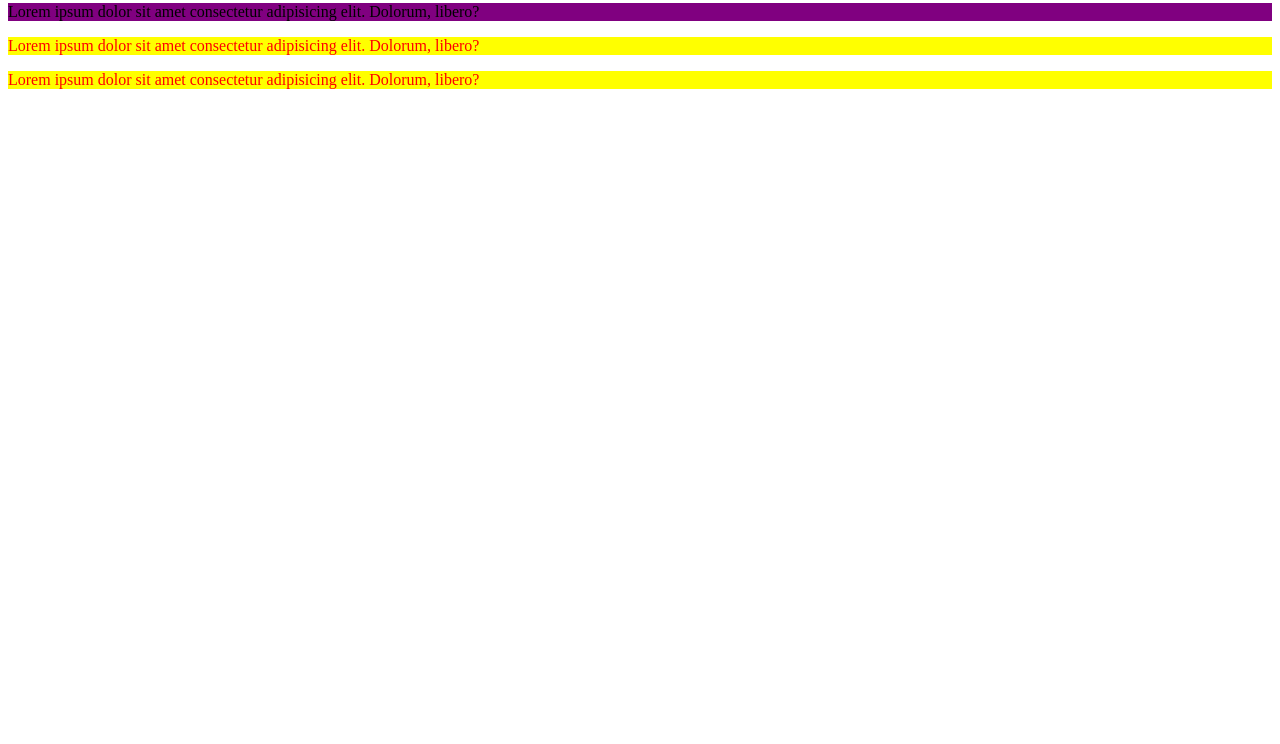
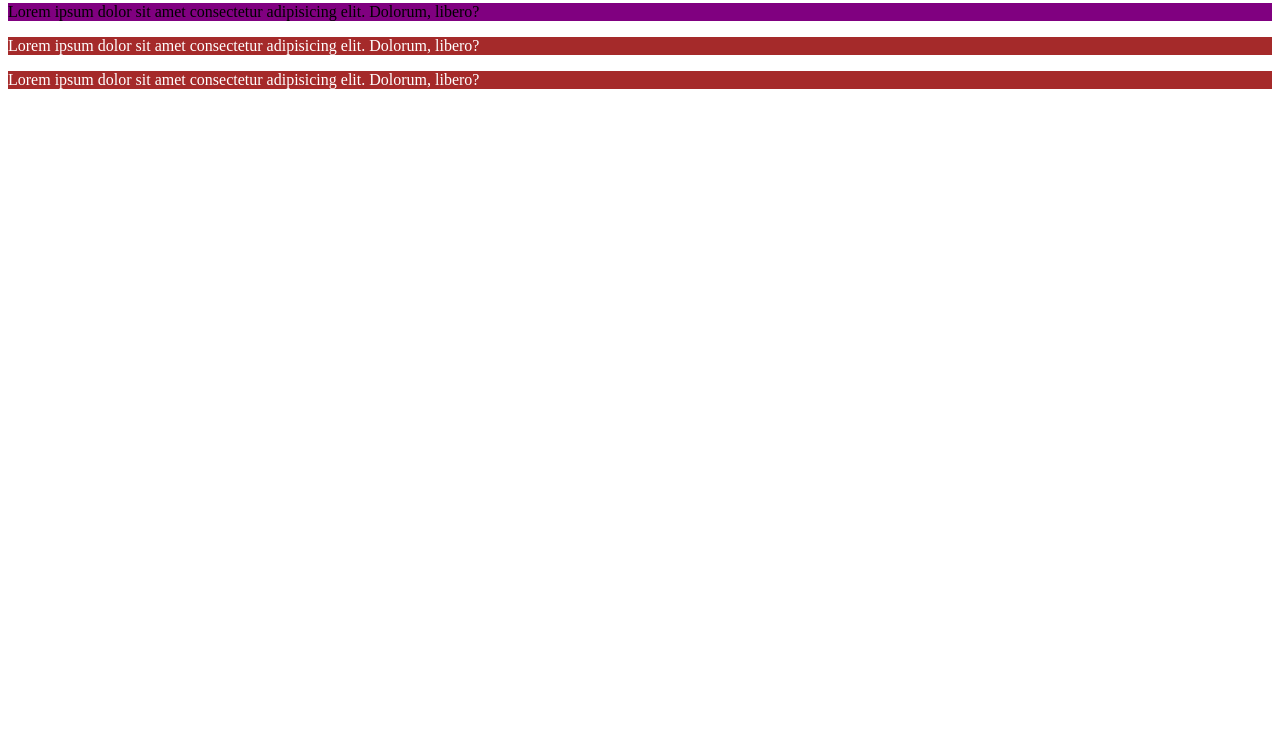
Before and after one commit to Mehar-IT/Web_development, a plain HTML site: page html/pages/cssTuts.html in a window 1280 px wide. Shown: the part 56-800 px from the top of the page. Drawn offline with Linux system fonts and the light colour scheme.

Commit message:
external method for css styles

```diff
--- a/css/style.css
+++ b/css/style.css
@@ -0,0 +1,4 @@
+p{
+    color: white;
+    background-color: brown;
+}
--- a/html/pages/cssTuts.html
+++ b/html/pages/cssTuts.html
@@ -20,6 +20,7 @@
              background-color: yellow;
          }
      </style>
+     <link rel="stylesheet" href="/css/style.css">
 </head>
 <body>
     <h3>CSS Tutuion</h3>
@@ -31,5 +32,7 @@
     <!-- this internal method for css styles -->
 
 
+    <!-- when css styles is defined in seperated file and link with html file then this method is called external method for css style an this method is best for css style
+      -->
 </body>
 </html>
```
